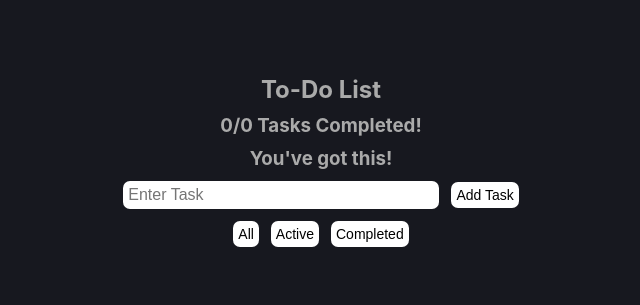
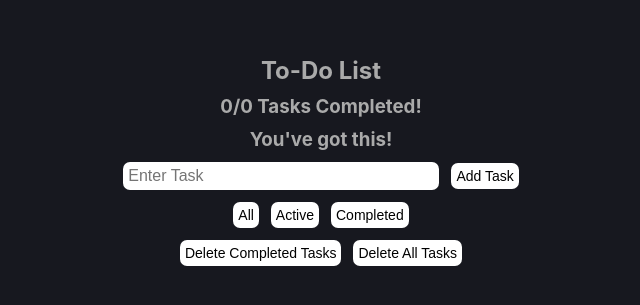
Before and after one commit to manisht8/Todo-App-React, a React (Create React App) app: page / in a window 1280 px wide. Shown: the part 239-544 px from the top of the page, without its empty margins (319-959 px from the left). Built offline with nearby package versions, Linux system fonts and the light colour scheme.

Commit message:
Feat: Delete completed tasks, Delete All Tasks

```diff
--- a/src/App.js
+++ b/src/App.js
@@ -20,29 +20,20 @@ function App() {
     }
   }, []);
 
-  function handleTaskFilter() {
-    if(filter === "Active"){
-      return todos.filter((task) => task.isCompleted === false);
-    }
-    else if(filter === "Completed") {
-      return todos.filter((task) => task.isCompleted === true);
-    }
-    else {
-      return todos;
-    }
-  }
-
+  // add task
   function handleAddTask(taskName) {
     if (taskName)
       setTodos([...todos, { name: taskName, isCompleted: false }]);
   }
 
+  // on completing task
   function handleCompleteTask(taskIndex, status) {
     const tempTodos = [...todos];
     tempTodos[taskIndex].isCompleted = status;
     setTodos(tempTodos);
   }
 
+  // on deleting task
   function handleDeleteTask(taskIndex) {
     const tempTodos = todos.filter((task, index) => index !== taskIndex);
     setTodos(tempTodos);
@@ -52,15 +43,16 @@ function App() {
     }
   }
 
+  // on editing task
   function handleEditTask(taskIndex, newName) {
     const tempTodos = [...todos];
     tempTodos[taskIndex].name = newName;
     setTodos(tempTodos);
   }
 
+  // custom message
   let completedTasks = todos.filter((task) => task.isCompleted).length;
   let totalTasks = todos.length;
-
   function getMessage() {
     let progress = (completedTasks / totalTasks) * 100;
     if (progress === 100) {
@@ -72,8 +64,38 @@ function App() {
     else if (progress === 0) {
       return "Get few tasks done!";
     }
-    else{
+    else {
       return "You've got this!";
+    }
+  }
+
+  // tasks filter
+  function handleTaskFilter() {
+    if (filter === "Active") {
+      return todos.filter((task) => task.isCompleted === false);
+    }
+    else if (filter === "Completed") {
+      return todos.filter((task) => task.isCompleted === true);
+    }
+    else {
+      return todos;
+    }
+  }
+
+  // deleting multiple tasks
+  function handleMultipleDelete(deleteCriteria) {
+    if (deleteCriteria === "Completed") {
+      const tempTodos = todos.filter((task) => task.isCompleted !== true);
+      setTodos(tempTodos);
+
+      if (tempTodos.length === 0) {
+        localStorage.removeItem('todos');
+      }
+    }
+
+    else if(deleteCriteria === "All") {
+      setTodos([]);
+      localStorage.removeItem('todos');
     }
   }
 
@@ -110,6 +132,15 @@ function App() {
             onClick={() => setFilter("Completed")}>Completed</button>
         </div>
 
+        <div>
+          <button
+            className="button"
+            onClick={() => handleMultipleDelete("Completed")}>Delete Completed Tasks</button>
+          <button
+            className="button"
+            onClick={() => handleMultipleDelete("All")}>Delete All Tasks</button>
+        </div>
+
       </div>
     </div>
   );
```
Lines whose indentation alone changed are shown as unchanged.
